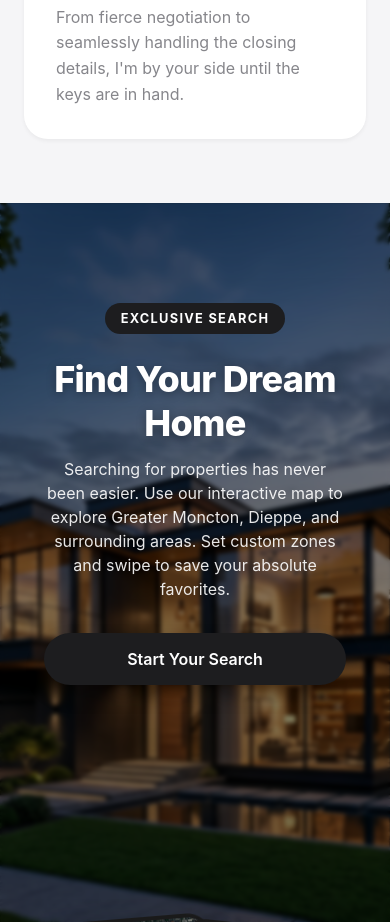
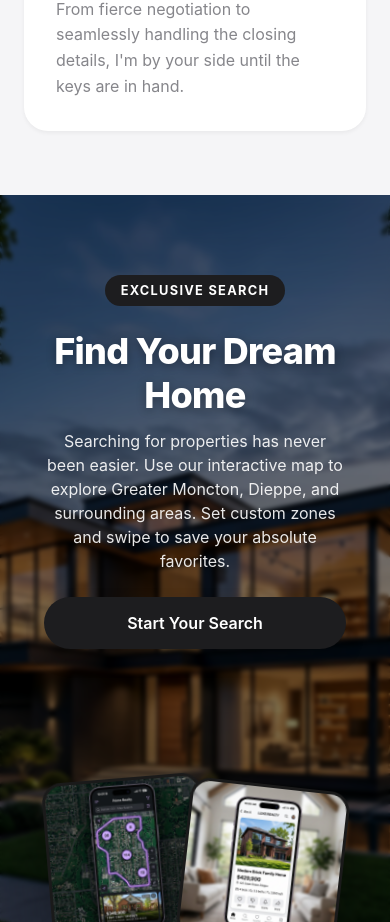
Before and after one commit to Raphael-lemire/raphael-website, a React (Vite) app: page / in a window 390 px wide. Shown: the part 3335-4257 px from the top of the page. Built offline with nearby package versions, Linux system fonts and the light colour scheme.

Commit message:
UI: Tightened mobile spacing in Find Your Home section

```diff
--- a/src/pages/Home.css
+++ b/src/pages/Home.css
@@ -1079,12 +1079,12 @@
 
     /* Browse Listings Mobile Polish */
     .browse-listings-section {
-        padding: 60px 0;
+        padding: 40px 0;
     }
 
     .browse-grid {
         grid-template-columns: 1fr;
-        gap: 40px;
+        gap: 10px;
     }
 
     .browse-text.glass-card {
@@ -1102,7 +1102,7 @@
 
     .section-subtitle {
         font-size: 1rem;
-        margin-bottom: 32px;
+        margin-bottom: 24px;
         line-height: 1.5;
     }
 
@@ -1113,14 +1113,14 @@
     }
 
     .app-showcase {
-        height: 450px;
-        margin-top: 20px;
+        height: 320px;
+        margin-top: 0;
     }
 
     .mockup-img {
-        width: 180px;
-        border-radius: 24px;
-        border-width: 4px;
+        width: 160px;
+        border-radius: 20px;
+        border-width: 3px;
     }
 
     .map-mockup {
```
